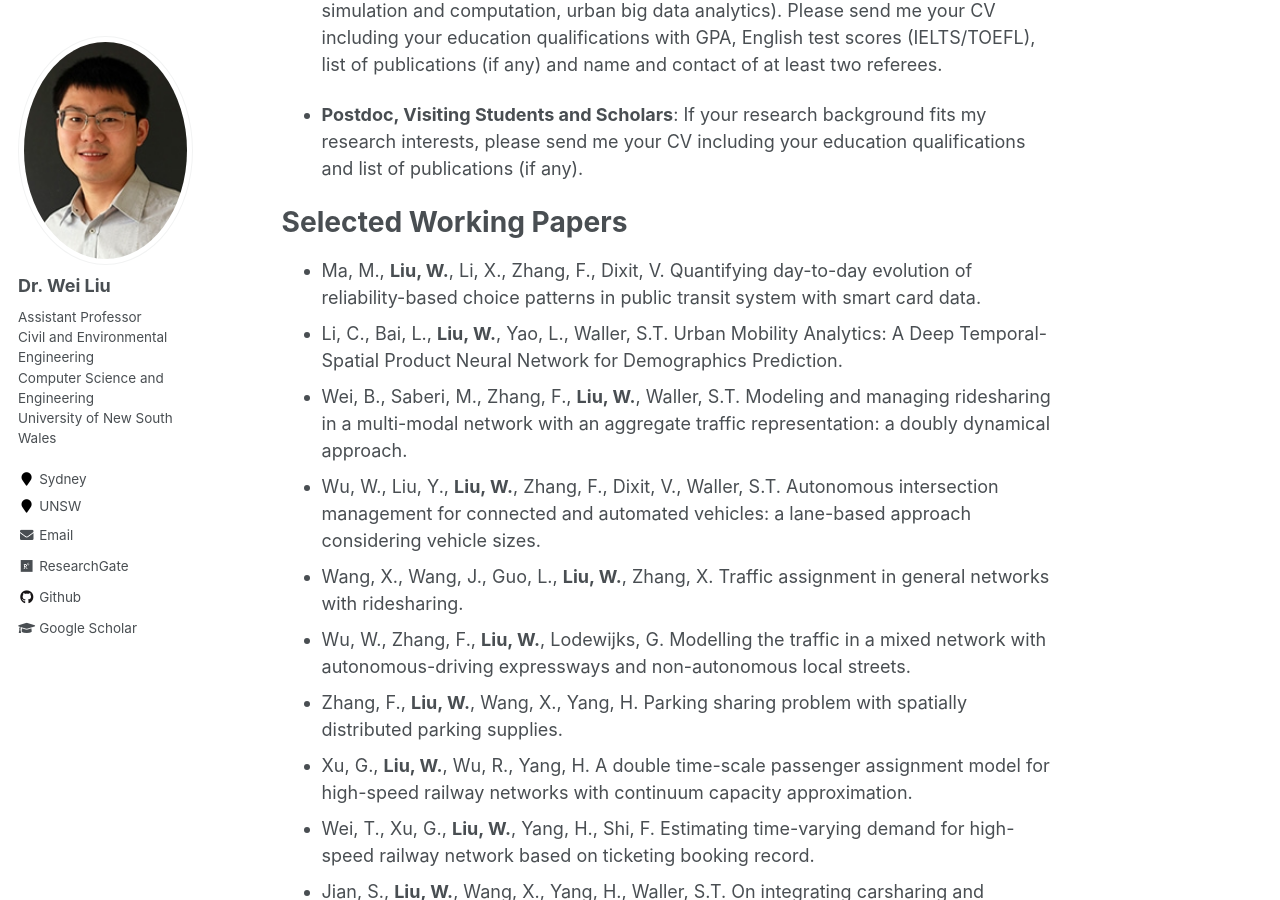
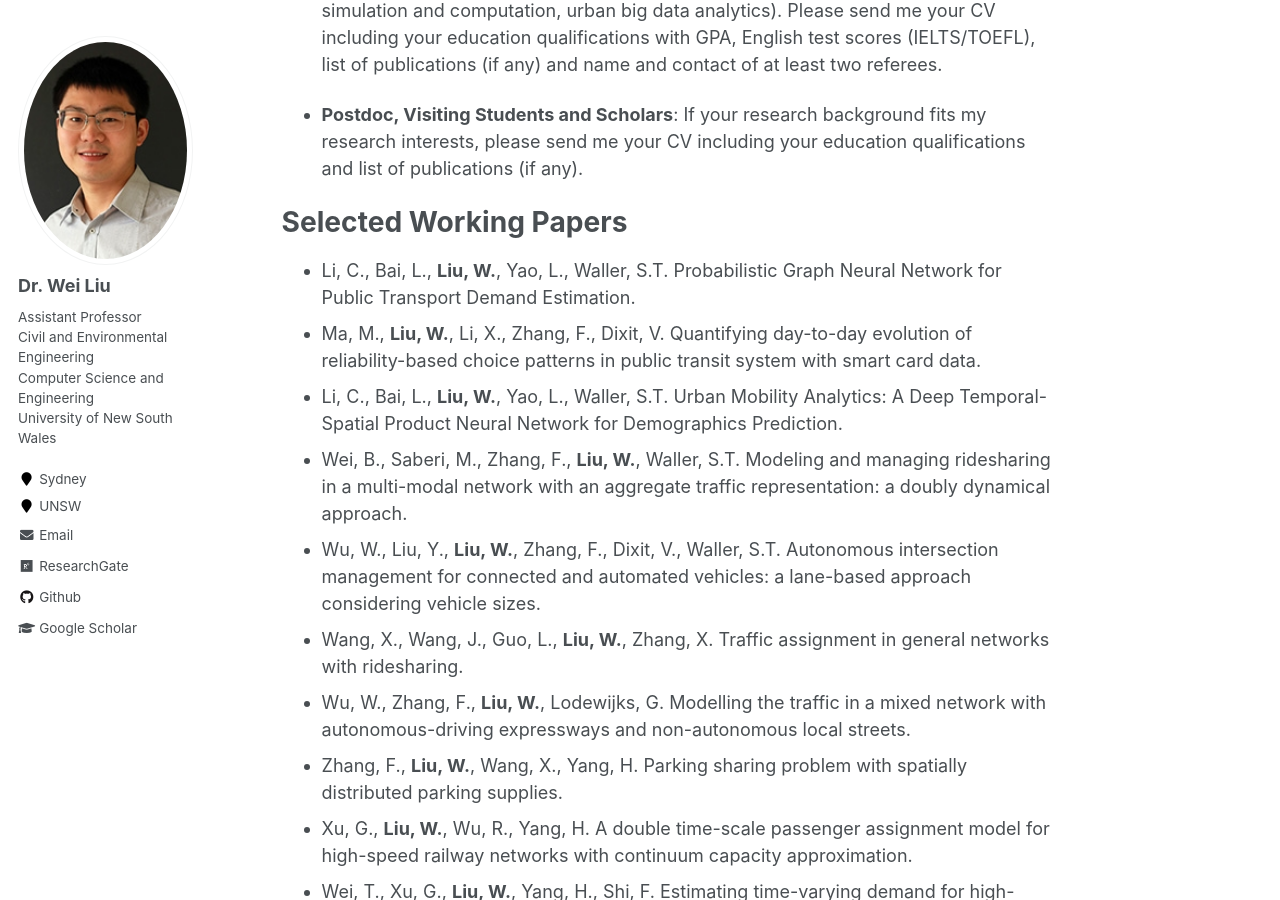
Before and after one commit to weiliu2016/weiliu2016.github.io, a Jekyll site: the page built from _pages/about.md, in a window 1280 px wide and 900 px high, scrolled down 1188 px. Built offline with Jekyll 4.4.1, drawn with Linux system fonts in a browser that asks for light colours.

Commit message:
Update about.md

```diff
--- a/_pages/about.md
+++ b/_pages/about.md
@@ -35,6 +35,7 @@ PhD Positions and Academic Visitors
 
 Selected Working Papers
 ======
+- Li, C., Bai, L., **Liu, W.**, Yao, L., Waller, S.T. Probabilistic Graph Neural Network for Public Transport Demand Estimation.
 - Ma, M., **Liu, W.**, Li, X., Zhang, F., Dixit, V. Quantifying day-to-day evolution of reliability-based choice patterns in public transit system with smart card data.
 - Li, C., Bai, L., **Liu, W.**, Yao, L., Waller, S.T. Urban Mobility Analytics: A Deep Temporal-Spatial Product Neural Network for Demographics Prediction.
 - Wei, B., Saberi, M., Zhang, F., **Liu, W.**, Waller, S.T. Modeling and managing ridesharing in a multi-modal network with an aggregate traffic representation: a doubly dynamical approach.
```
